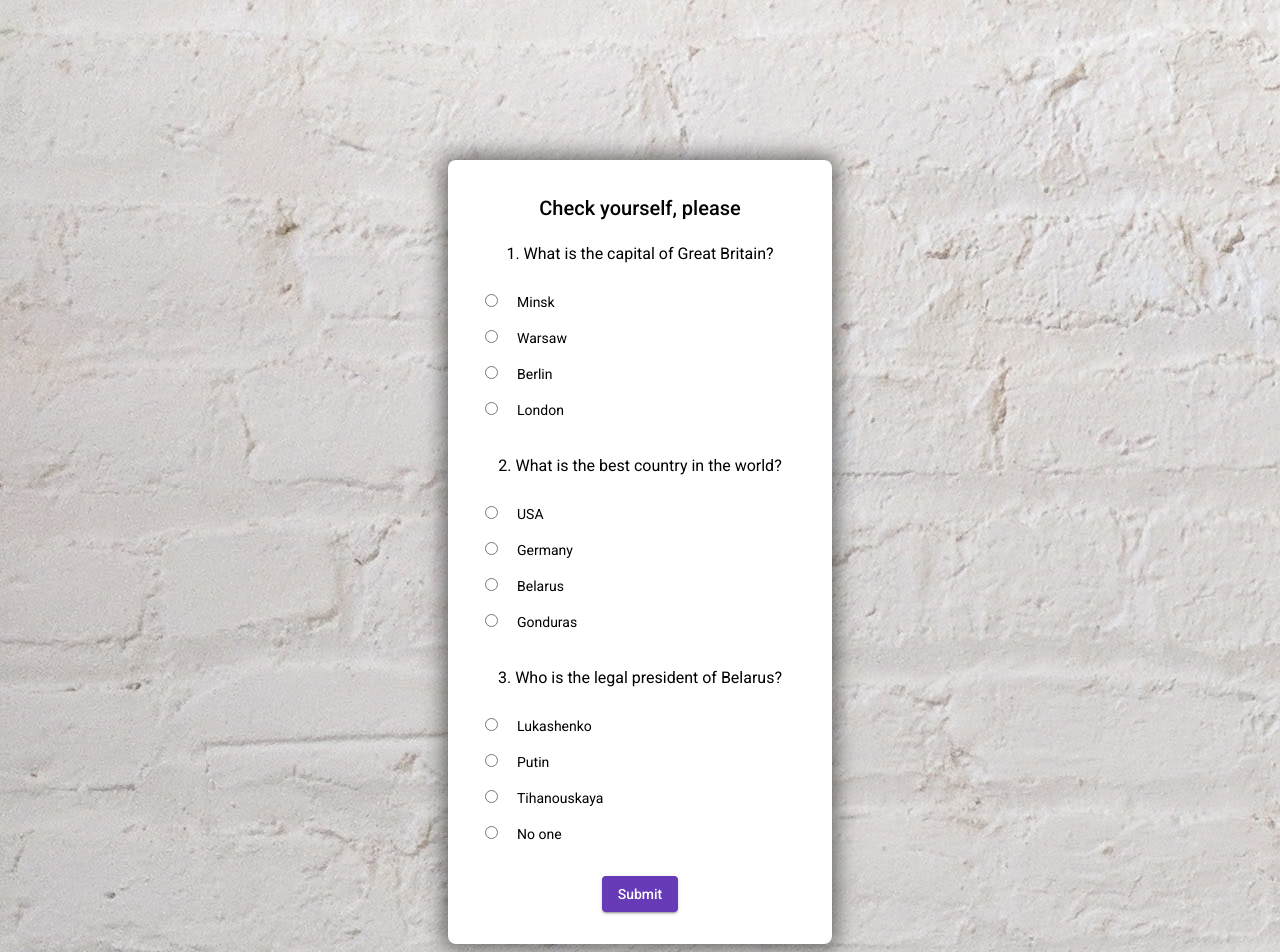
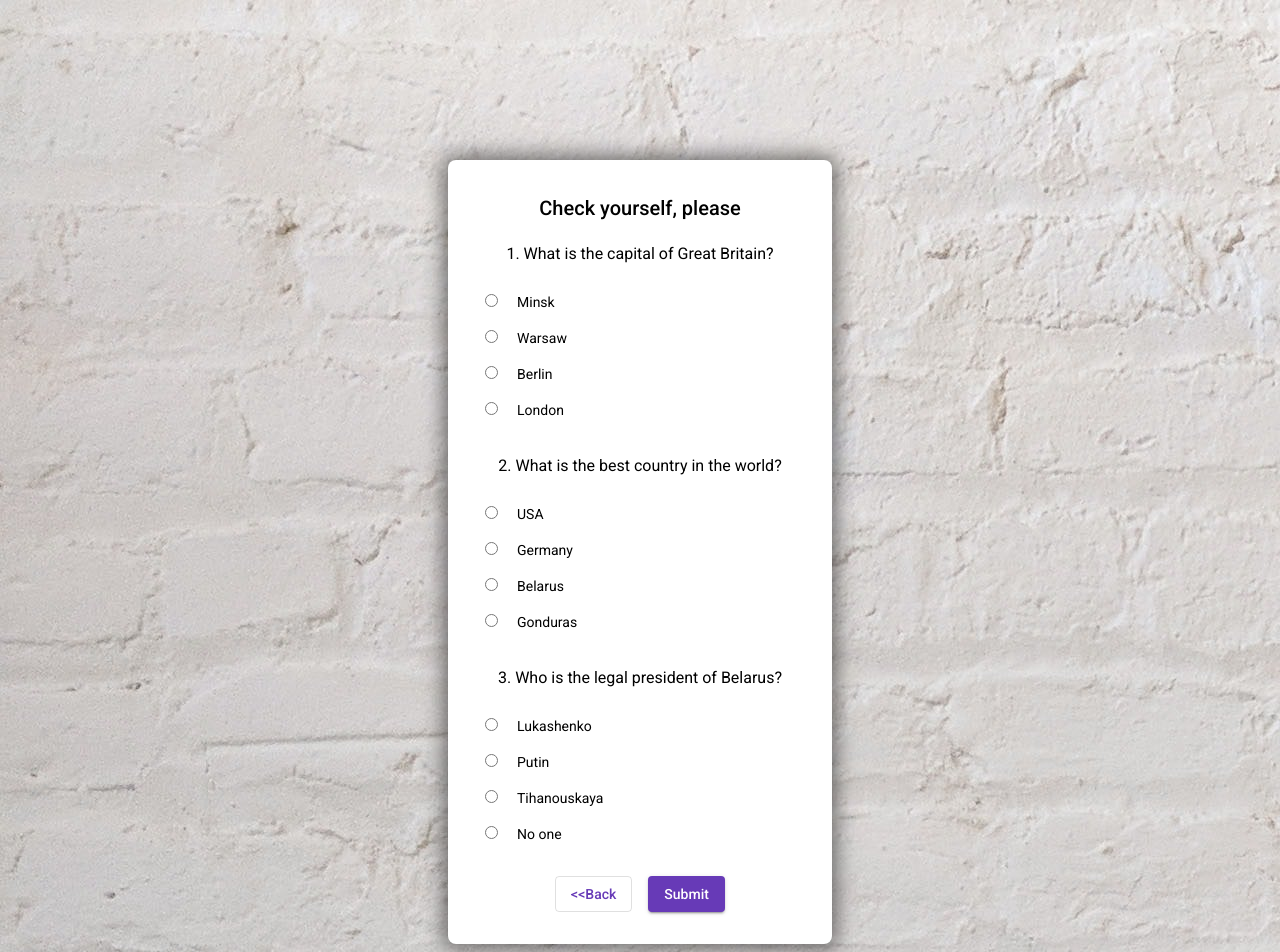
Before and after one commit to tanyushanel/quiz-app, an Angular app: page /preview in a window 1280 px wide. Shown: the top 952 px of the page. Built offline with nearby package versions, Linux system fonts and the light colour scheme.

Commit message:
go back added

```diff
--- a/src/app/preview-page/preview-page.component.html
+++ b/src/app/preview-page/preview-page.component.html
@@ -18,11 +18,15 @@
             </div>
         </div>
 
-
-
     </div>
 
-    <button mat-raised-button
-            color="primary"
-            (click)="onSubmitResult()">Submit</button>
+    <div class="button-block">
+        <button mat-stroked-button
+                color="primary"
+                (click)="goBack()">&lt;&lt;Back</button>
+        <button mat-raised-button
+                color="primary"
+                (click)="onSubmitResult()">Submit</button>
+    </div>
+
 </div>
--- a/src/app/preview-page/preview-page.component.ts
+++ b/src/app/preview-page/preview-page.component.ts
@@ -17,4 +17,8 @@ export class PreviewPageComponent implements OnInit {
   onSubmitResult(): void {
     //todo: redirect to results page
   }
+
+  goBack(): void {
+    window.history.back();
+  }
 }
--- a/src/app/question-page/question-page.component.html
+++ b/src/app/question-page/question-page.component.html
@@ -10,7 +10,8 @@
                                [id]="'val'+ ind"
                                name="variant"
                                [value]="case"
-                               [(ngModel)]="selectedCase">
+                               [(ngModel)]="selectedCase"
+                               (ngModelChange)="onSelectQuestion()">
                         <label [for]="'val'+ ind">{{case}}</label>
                 </div>
         </div>
@@ -24,8 +25,7 @@
 
                 <button mat-raised-button
                         color="primary"
-                        (click)="onSelectQuestion()"
-                        [disabled]="!isValueSelected">Select</button>
+                        routerLink="/preview">Preview</button>
 
                 <button mat-stroked-button
                         class="button next"
```
